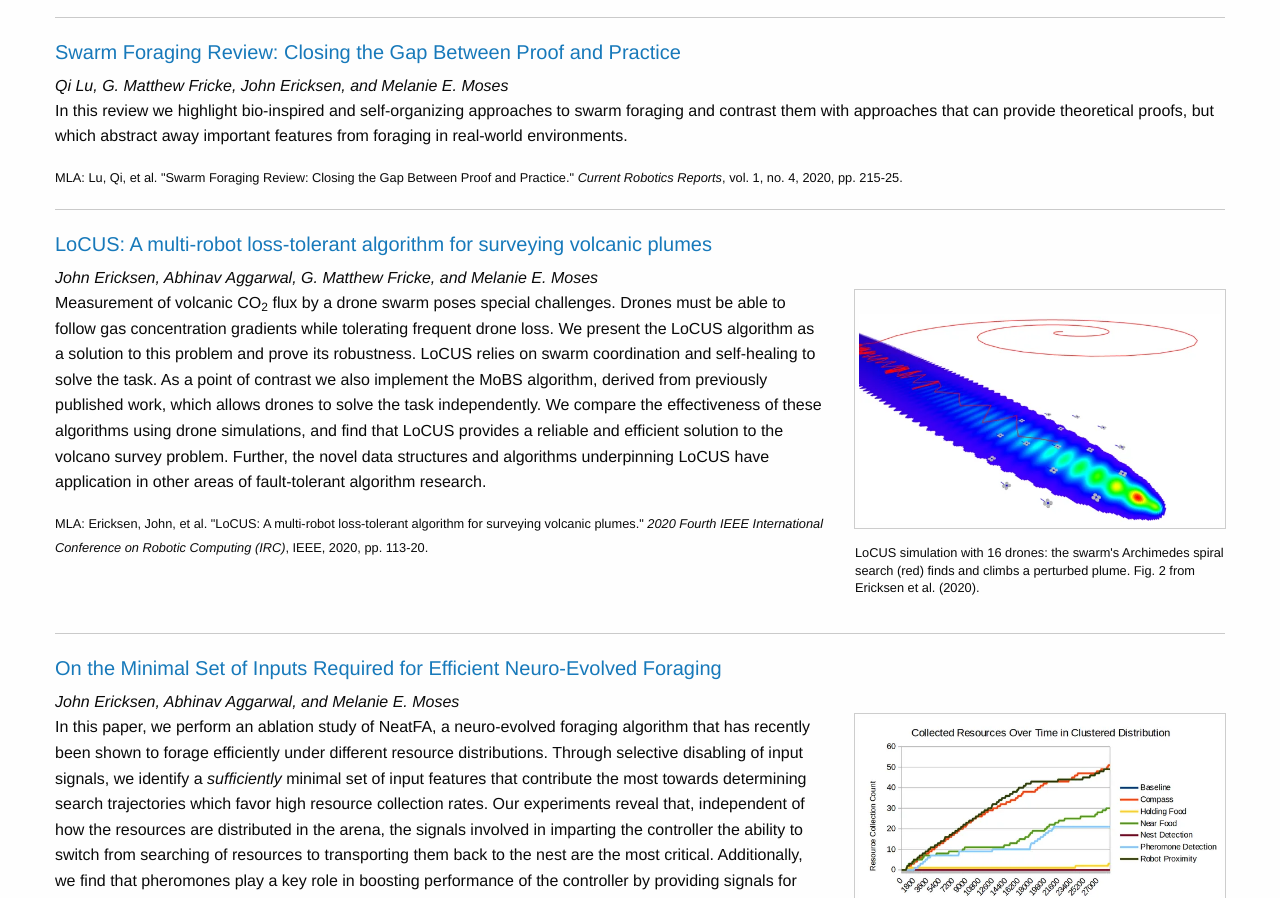
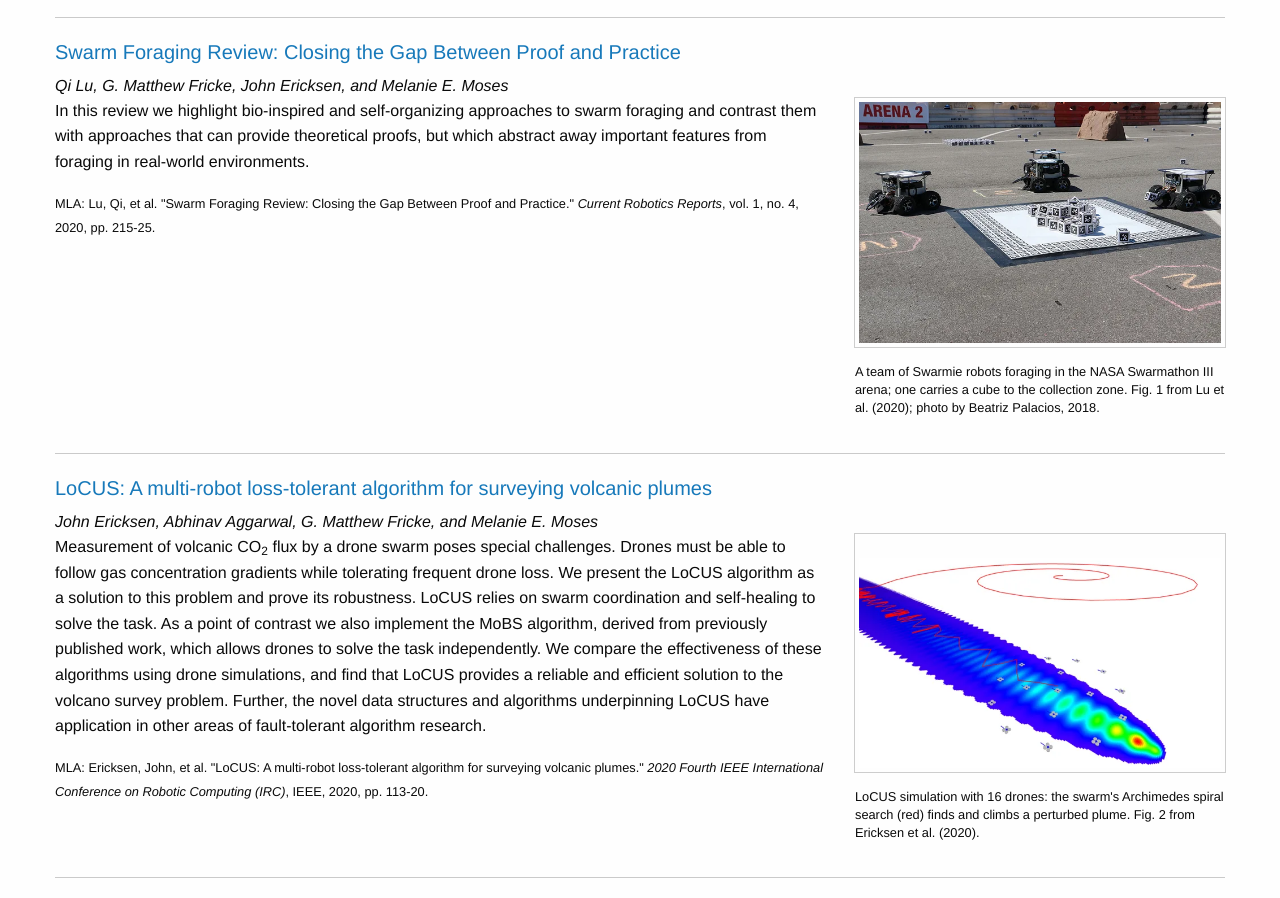
Before and after one commit to johncarl81/johncarl81.github.io, a plain HTML site: page index.html in a window 1280 px wide. Shown: the part 3782-4680 px from the top of the page. Drawn offline with nearby package versions, Linux system fonts and the light colour scheme; no server answers.

Commit message:
Add Fig. 1 to the Swarm Foraging Review entry
Co-Authored-By: Claude Opus 5.5 <noreply@anthropic.com>

```diff
--- a/index.html
+++ b/index.html
@@ -231,12 +231,28 @@
           <div>
             <h5><a href="https://doi.org/10.1007/s43154-020-00018-1">Swarm Foraging Review: Closing the Gap Between Proof and Practice</a></h5>
             <i>Qi Lu, G. Matthew Fricke, John Ericksen, and Melanie E. Moses</i>
+            <div class="grid-x grid-margin-x">
+              <div class="cell medium-8">
                 <p>
                   In this review we highlight bio-inspired and self-organizing approaches to swarm foraging and contrast them with approaches that can provide theoretical proofs, but which abstract away important features from foraging in real-world environments.
                 </p>
                 <small>
                   MLA: Lu, Qi, et al. "Swarm Foraging Review: Closing the Gap Between Proof and Practice." <em>Current Robotics Reports</em>, vol. 1, no. 4, 2020, pp. 215-25.
                 </small>
+              </div>
+              <div class="cell medium-4">
+                <figure>
+                  <a href="images/publications/swarm-review-2020-fig1-1280.webp">
+                    <img class="thumbnail" src="images/publications/swarm-review-2020-fig1-640.webp"
+                         srcset="images/publications/swarm-review-2020-fig1-640.webp 640w, images/publications/swarm-review-2020-fig1-1280.webp 982w"
+                         sizes="(min-width: 75em) 390px, (min-width: 40em) 33vw, 100vw"
+                         width="982" height="655" loading="lazy"
+                         alt="A team of Swarmie robots foraging in the NASA Swarmathon III arena; one carries a cube to the collection zone.">
+                  </a>
+                  <figcaption>A team of Swarmie robots foraging in the NASA Swarmathon III arena; one carries a cube to the collection zone. Fig. 1 from Lu et al. (2020); photo by Beatriz Palacios, 2018.</figcaption>
+                </figure>
+              </div>
+            </div>
           </div>
           <hr/>
 
```
Also changed, not shown: images/publications/swarm-review-2020-fig1-1280.webp (added), images/publications/swarm-review-2020-fig1-640.webp (added). Lines whose indentation alone changed are shown as unchanged.
